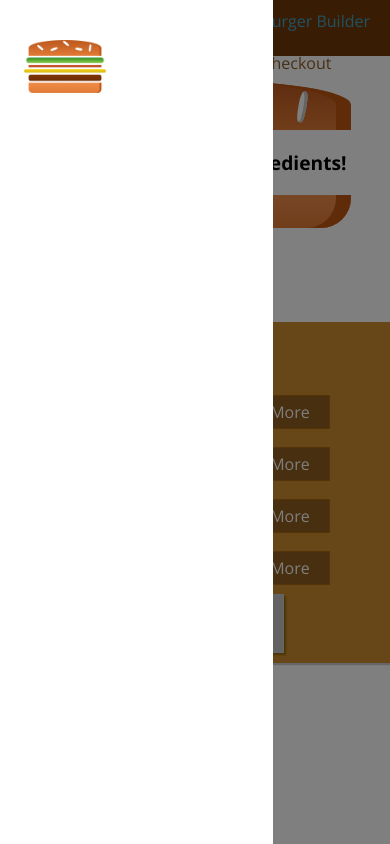
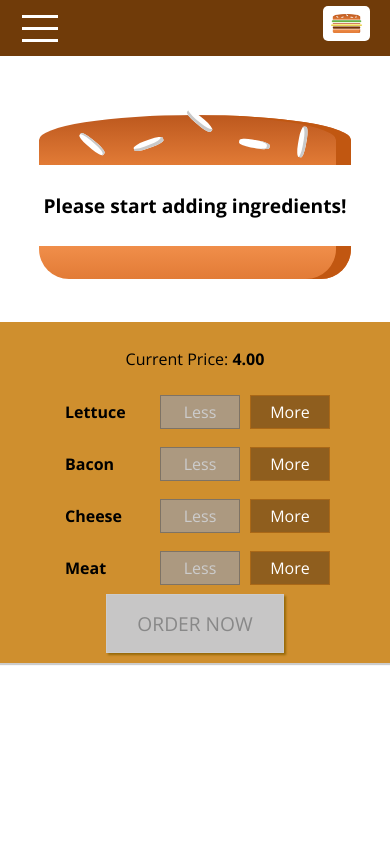
Before and after one commit to kkatoch89/burger-builder, a React (Create React App) app: page / in a window 390 px wide. Built offline with nearby package versions, Linux system fonts and the light colour scheme.

Commit message:
Added toggle button with functionality to open side drawer menu

```diff
--- a/src/components/Burger/Burger.module.css
+++ b/src/components/Burger/Burger.module.css
@@ -6,6 +6,9 @@
 	text-align: center;
 	font-weight: bold;
 	font-size: 1.2rem;
+	display: flex;
+	flex-flow: column;
+	justify-content: center;
 }
 
 /* Portrait mode */
--- a/src/components/Layout/Layout.js
+++ b/src/components/Layout/Layout.js
@@ -6,17 +6,23 @@ import SideDrawer from '../Navigation/SideDrawer/SideDrawer';
 
 class Layout extends Component {
 	state = {
-		showSideDrawer: true,
+		showSideDrawer: false,
 	};
 
 	sideDrawerClosedHandler = () => {
 		this.setState({ showSideDrawer: false });
 	};
 
+	sideDrawerToggleHandler = () => {
+		this.setState((prevState) => {
+			return { showSideDrawer: !prevState.showSideDrawer };
+		});
+	};
+
 	render() {
 		return (
 			<>
-				<Toolbar />
+				<Toolbar open={this.sideDrawerToggleHandler} />
 				<SideDrawer
 					closed={this.sideDrawerClosedHandler}
 					open={this.state.showSideDrawer}
--- a/src/components/Navigation/SideDrawer/SideDrawer.js
+++ b/src/components/Navigation/SideDrawer/SideDrawer.js
@@ -6,10 +6,12 @@ import NavigationItems from '../NavigationItems/NavigationItems';
 import Backdrop from '../../UI/Backdrop/Backdrop';
 
 const sideDrawer = (props) => {
-	let attachedClasses = [styles.SideDrawer, styles.Close];
-	if (props.open) {
-		attachedClasses = [styles.SideDrawer, styles.Open];
-	}
+	let attachedClasses = props.open
+		? [styles.SideDrawer, styles.Open]
+		: [styles.SideDrawer, styles.Close];
+	// if (props.open) {
+	// 	attachedClasses = [styles.SideDrawer, styles.Open];
+	// }
 
 	return (
 		<>
@@ -18,7 +20,7 @@ const sideDrawer = (props) => {
 				<div className={styles.Logo}>
 					<Logo />
 				</div>
-				<nav className={styles.DesktopOnly}>
+				<nav>
 					<NavigationItems />
 				</nav>
 			</div>
--- a/src/components/Navigation/SideDrawer/SideDrawer.module.css
+++ b/src/components/Navigation/SideDrawer/SideDrawer.module.css
@@ -3,7 +3,7 @@
 	width: 280px;
 	max-width: 70%;
 	height: 100%;
-	left: 0;
+	right: 0;
 	top: 0;
 	z-index: 200;
 	background-color: white;
@@ -23,16 +23,10 @@
 }
 
 .Close {
-	transform: translateX(-100%);
+	transform: translateX(100%);
 }
 
 .Logo {
 	height: 11%;
 	margin-bottom: 32px;
 }
-
-@media (max-width: 499px) {
-	.DesktopOnly {
-		display: none;
-	}
-}
--- /dev/null
+++ b/src/components/Navigation/ToggleButton/ToggleButton.js
@@ -0,0 +1,15 @@
+import React from 'react';
+
+import styles from './ToggleButton.module.css';
+
+const toggleButton = (props) => {
+	return (
+		<div className={styles.DrawerToggle} onClick={props.toggleOpen}>
+			<div></div>
+			<div></div>
+			<div></div>
+		</div>
+	);
+};
+
+export default toggleButton;
--- /dev/null
+++ b/src/components/Navigation/ToggleButton/ToggleButton.module.css
@@ -0,0 +1,23 @@
+.DrawerToggle {
+	width: 40px;
+	height: 100%;
+	display: flex;
+	flex-flow: column;
+	justify-content: space-around;
+	align-items: center;
+	padding: 10px 0;
+	box-sizing: border-box;
+	cursor: pointer;
+}
+
+.DrawerToggle div {
+	width: 90%;
+	height: 3px;
+	background-color: white;
+}
+
+@media (min-width: 500px) {
+	.DrawerToggle {
+		display: none;
+	}
+}
--- a/src/components/Navigation/Toolbar/Toolbar.js
+++ b/src/components/Navigation/Toolbar/Toolbar.js
@@ -3,14 +3,15 @@ import React from 'react';
 import styles from './Toolbar.module.css';
 import Logo from '../../Logo/Logo';
 import NavigationItems from '../NavigationItems/NavigationItems';
+import ToggleButton from '../ToggleButton/ToggleButton';
 
 const toolbar = (props) => (
 	<header className={styles.Toolbar}>
-		<div>MENU</div>
+		<ToggleButton toggleOpen={props.open}>Menu</ToggleButton>
 		<div className={styles.Logo}>
 			<Logo />
 		</div>
-		<nav>
+		<nav className={styles.DesktopOnly}>
 			<NavigationItems />
 		</nav>
 	</header>
--- a/src/components/Navigation/Toolbar/Toolbar.module.css
+++ b/src/components/Navigation/Toolbar/Toolbar.module.css
@@ -20,3 +20,9 @@
 .Logo {
 	height: 80%;
 }
+
+@media (max-width: 499px) {
+	.DesktopOnly {
+		display: none;
+	}
+}
```
